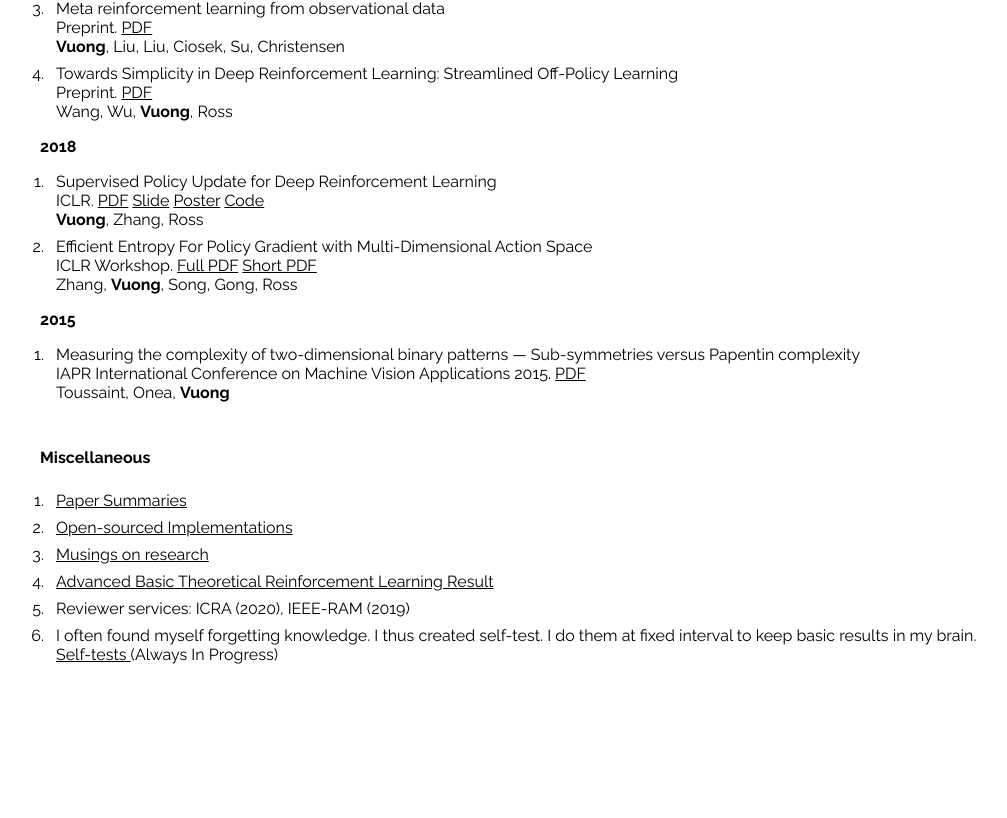
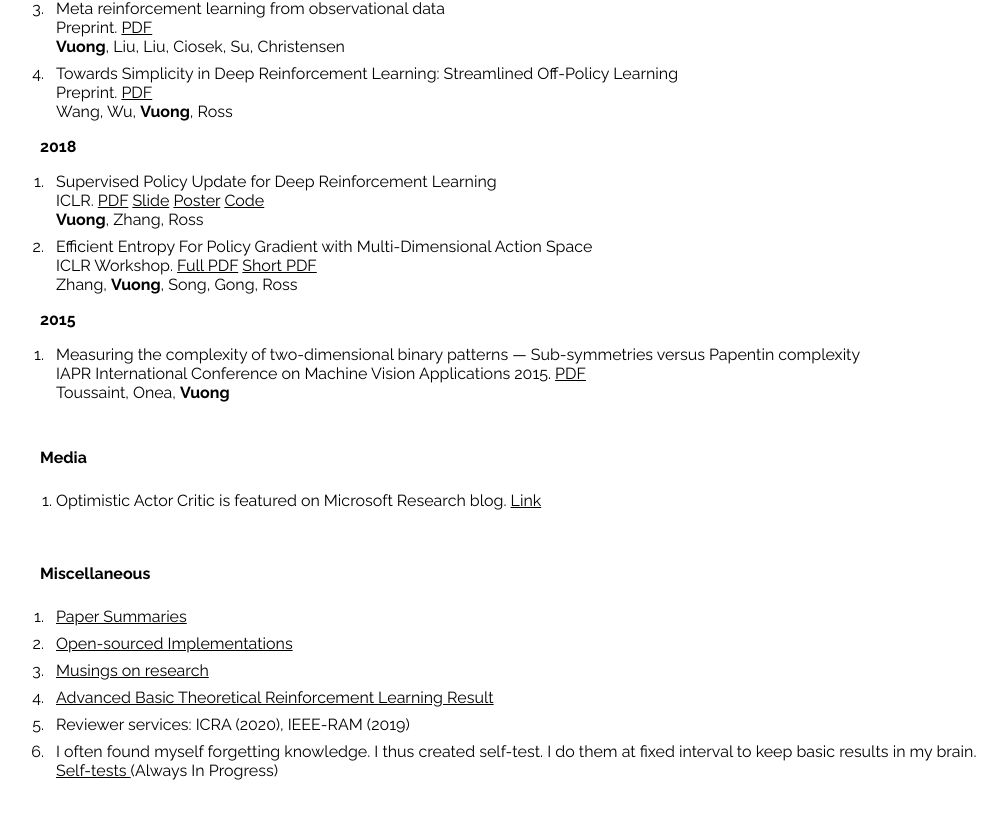
Before and after one commit to quanvuong/quanvuong.github.io, a React (Create React App) app: page / in a window 1280 px wide. Shown: the part 690-1508 px from the top of the page, without its empty margins (8-1015 px from the left). Before the commit the page ends 1394 px from the top, so only its background shows below. Built offline with nearby package versions, Linux system fonts and the light colour scheme.

Commit message:
add oac to media

```diff
--- a/src/App.js
+++ b/src/App.js
@@ -6,19 +6,21 @@ import BasicInfo from './BasicInfo.js';
 import Summary from './Summary.js';
 import Papers from './Papers.js';
 import Implementaions from './Implementations.js';
+import Media from './Media.js';
 
 class App extends Component {
   render() {
     return (
       <div className="App">
         <div className="Header">
-          <Photo/>
-          <BasicInfo/>
+          <Photo />
+          <BasicInfo />
         </div>
         <div className="Body">
-          <Summary/>
-          <Papers/>
-          <Implementaions/>
+          <Summary />
+          <Papers />
+          <Media />
+          <Implementaions />
         </div>
       </div>
     );
--- /dev/null
+++ b/src/Media.css
@@ -0,0 +1,11 @@
+.Media {
+    display: flex;
+    flex-direction: column;
+    margin-top: 30px;
+}
+
+.MediaHeader {
+    text-align: left;
+    margin-left: 2em;
+    font-weight: bold;
+}
--- /dev/null
+++ b/src/Media.js
@@ -0,0 +1,23 @@
+import React, { Component } from 'react';
+import "./Media.css";
+import "./Implementations.css";
+
+class Media extends Component {
+  render() {
+
+    return (
+      <div className="Media">
+        <div className="MediaHeader">Media</div>
+
+        <ol>
+          <div className="OnePaper">
+            <li>Optimistic Actor Critic is featured on Microsoft Research blog. <a href="https://www.microsoft.com/en-us/research/blog/optimistic-actor-critic-avoids-the-pitfalls-of-greedy-exploration-in-reinforcement-learning/"> Link</a> </li>
+          </div>
+        </ol>
+
+      </div>
+    );
+  }
+}
+
+export default Media;
```
